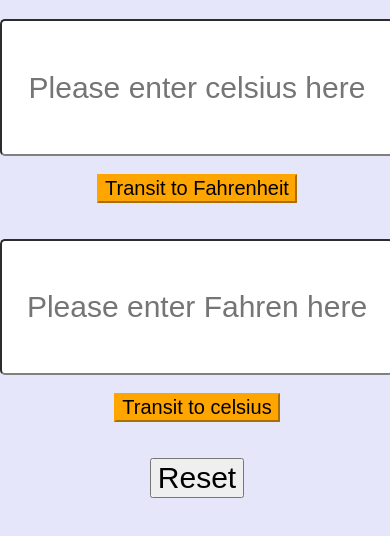
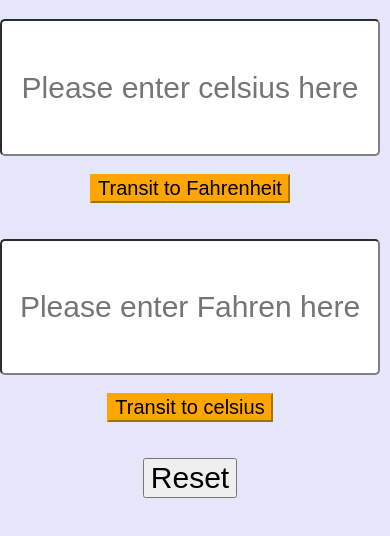
Before and after one commit to Chonthichar/temperature-convert, a plain HTML site: page index.html in a window 390 px wide. Shown: the part 116-652 px from the top of the page. Drawn offline with Linux system fonts and the light colour scheme.

Commit message:
Media update

```diff
--- a/style.css
+++ b/style.css
@@ -19,29 +19,12 @@ body {
         width: 100%;
         grid-template-rows: auto 1fr auto;
         grid-template-columns: auto 1fr;
-        display: flex;
-        flex-wrap: wrap;
-        justify-content: center;
-        align-items: center;
-        margin: 0 auto;
-        font-size: 10px;
-        border-radius: 5px;
-        height: 20%;
-        text-align: center;
-        border-color: gray;
     }
     #fahrenheit
     {
-        display: flex;
-        flex-wrap: wrap;
-        justify-content: center;
-        align-items: center;
-        margin: 0 auto;
-        font-size: 10px;
-        border-radius: 5px;
-        height: 20%;
-        text-align: center;
-        border-color: gray;
+        width: 100%;
+        grid-template-rows: auto 1fr auto;
+        grid-template-columns: auto 1fr;
     }
 }
 h1 {
```
